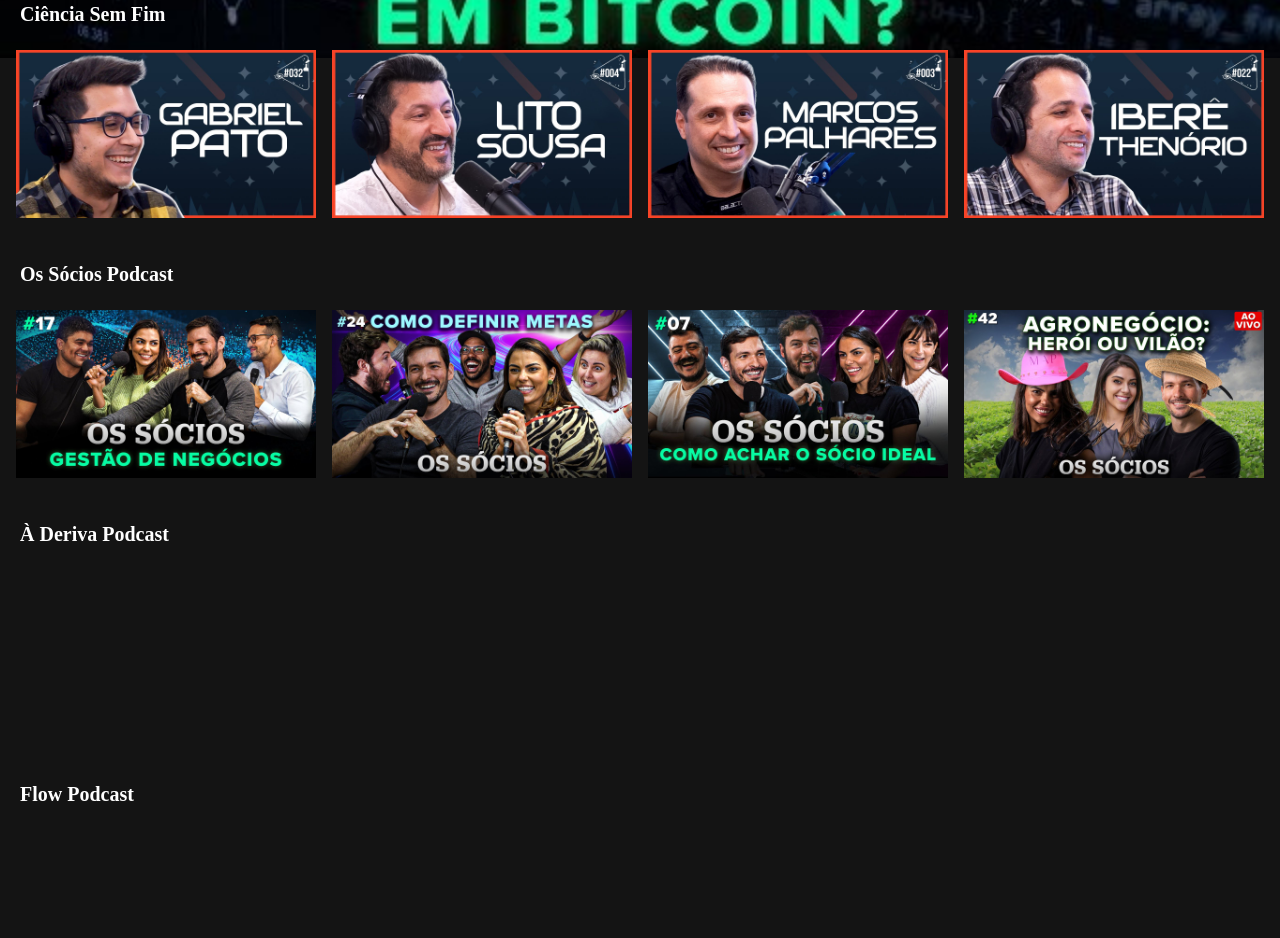
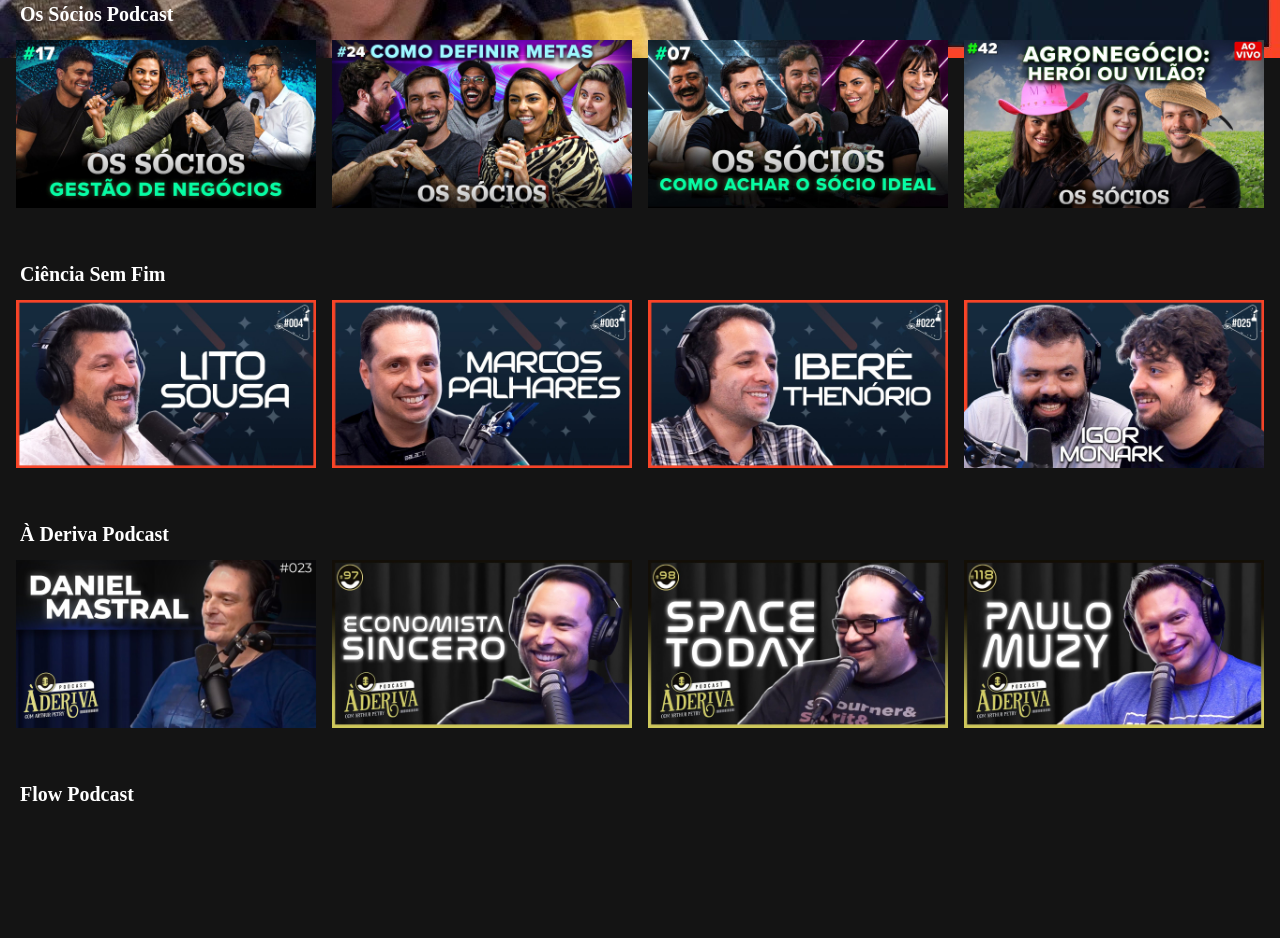
Before and after one commit to MatheusAndrade23/PodFLIX, a plain HTML site: page index.html in a window 1280 px wide. Shown: the part 682-1620 px from the top of the page. Drawn offline with Linux system fonts and the light colour scheme.

Commit message:
Continuando

```diff
--- a/css/style.css
+++ b/css/style.css
@@ -85,7 +85,7 @@ section.inicial {
     justify-content: center;
     display: flex;
     flex-direction: column;
-    background-image: url("../imagens/os_socios/socios_devo_investir_bitcoin.jpg");
+    background-image: url("../imagens/ciencia/gabriel_pato.jpg");
     background-repeat: no-repeat;
     background-position: left;
     background-size: 100%;
@@ -141,11 +141,11 @@ section.conteudo > article > h3{
     font-size: 20px;
     color: var(--cor-texto-2);
 }
+
 article > article{
 
     width: 100%;
     height: 200px;
-    margin: 10px 0px;
     display: flex;
     flex-direction: row;
     align-items: center;
--- a/index.html
+++ b/index.html
@@ -39,36 +39,6 @@
 
             <article class="primeiro">
 
-                <h3>Ciência Sem Fim</h3>
-
-                <article>
-
-                    <figure>
-                        <img src="imagens/ciencia/gabriel_pato.jpg" alt="Ciência sem Fim - Gabriel Pato">
-                    </figure>
-
-                    <figure>
-                        <img src="imagens/ciencia/lito_souza.jpg" alt="Ciência sem Fim - Lito Souza">
-                    </figure>
-
-                    <figure>
-                        <img src="imagens/ciencia/marcos_palhares.jpg" alt="Ciência sem Fim - Marcos Palhares">
-                    </figure>
-
-                    <figure>
-                        <img src="imagens/ciencia/ibere_tenorio.jpg" alt="Ciência sem Fim - Marcos Palhares">
-                    </figure>
-
-                    <!-- <figure>
-                        <img src="imagens/ciencia/igor_monark.jpg" alt="Ciência sem Fim - Marcos Palhares">
-                    </figure> -->
-
-                </article>
-
-            </article>
-
-            <article class="segundo">
-
                 <h3>Os Sócios Podcast</h3>
 
                 <article>
@@ -97,11 +67,61 @@
 
             </article>
 
+            <article class="segundo">
+
+                <h3>Ciência Sem Fim</h3>
+
+                <article>
+
+                    <!-- <figure>
+                        <img src="imagens/ciencia/gabriel_pato.jpg" alt="Ciência sem Fim - Gabriel Pato">
+                    </figure> -->
+
+                    <figure>
+                        <img src="imagens/ciencia/lito_souza.jpg" alt="Ciência sem Fim - Lito Souza">
+                    </figure>
+
+                    <figure>
+                        <img src="imagens/ciencia/marcos_palhares.jpg" alt="Ciência sem Fim - Marcos Palhares">
+                    </figure>
+
+                    <figure>
+                        <img src="imagens/ciencia/ibere_tenorio.jpg" alt="Ciência sem Fim - Marcos Palhares">
+                    </figure>
+
+                    <figure>
+                        <img src="imagens/ciencia/igor_monark.jpg" alt="Ciência sem Fim - Marcos Palhares">
+                    </figure>
+
+                </article>
+
+            </article>
+
             <article class="teceiro">
 
                 <h3>À Deriva Podcast</h3>
 
                 <article>
+
+                    <figure>
+                        <img src="imagens/a_deriva/daniel_mastral.jpg" alt="À Deriva Podcast - Daniel Mastral">
+                    </figure>
+
+                    <figure>
+                        <img src="imagens/a_deriva/economista_sincero.jpg" alt="À Deriva Podcast - Economista Sincero">
+                    </figure>
+
+                    <figure>
+                        <img src="imagens/a_deriva/space_today.jpg" alt="À Deriva Podcast - Space Today">
+                    </figure>
+
+                    <figure>
+                        <img src="imagens/a_deriva/paulo_muzy.jpg" alt="À Deriva Podcast - Paulo Muzy">
+                    </figure>
+
+                    <!-- <figure>
+                        <img src="imagens/a_deriva/universo_narrado.jpg" alt="À Deriva Podcast - Universo Narrado">
+                    </figure> -->
 
                 </article>
 
```
Also changed, not shown: imagens/a_deriva/daniel_mastral.jpg (added), imagens/a_deriva/economista_sincero.jpg (added), imagens/a_deriva/paulo_muzy.jpg (added), imagens/a_deriva/space_today.jpg (added), imagens/a_deriva/universo_narrado.jpg (added).
